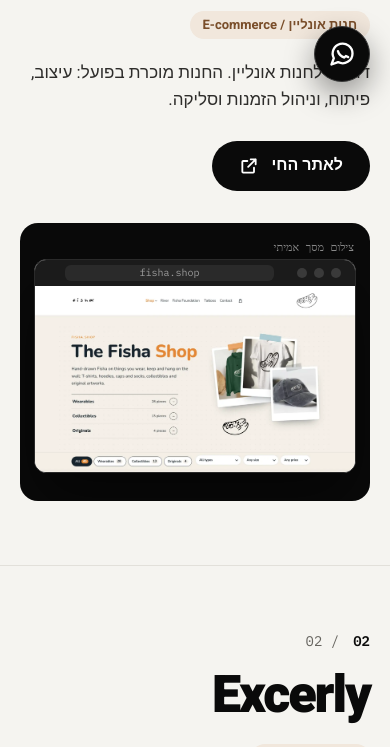
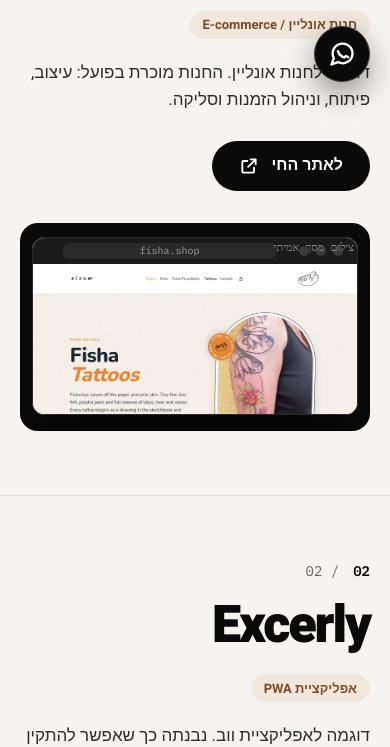
Before and after one commit to shaydadon/sdmarketing, a PHP site: page /projects.php in a window 390 px wide. Shown: the part 742-1489 px from the top of the page. Run offline with PHP 8.4, Linux system fonts and the light colour scheme; some web fonts are replaced.

Commit message:
Show a smaller fisha.shop screenshot on the projects page.
Use the tattoo capture instead of the collectibles shop shot, in a shorter frame. The Excerly block is unchanged.

Co-authored-by: shaydadon <shaydadon@users.noreply.github.com>

```diff
--- a/assets/css/style.css
+++ b/assets/css/style.css
@@ -845,3 +845,13 @@ footer .logo small{color:#9A9893}
   .stage-ex.compact{padding:40px 12px 28px}
   .soon{margin:-12px auto 48px}
 }
+
+/* fisha.shop stage only. Does not apply to the Excerly phone stage. */
+.stage-fisha-slim{padding:22px 22px 26px}
+.stage-fisha-slim .browser{width:min(520px,100%);margin-inline:auto}
+.stage-fisha-slim .browser img{width:100%;height:240px;aspect-ratio:auto;object-fit:cover;object-position:top center}
+@media (max-width:800px){
+  .stage-fisha-slim{padding:14px 12px 16px}
+  .stage-fisha-slim .browser{width:100%}
+  .stage-fisha-slim .browser img{height:150px}
+}
--- a/projects.php
+++ b/projects.php
@@ -52,9 +52,13 @@ require __DIR__ . '/includes/projects-data.php';
         <?php endforeach; ?>
         <p class="stage-cap">צילום מסך אמיתי</p>
       </div>
-    <?php else: ?>
-      <div class="stage stage-one">
-        <?php $shot = $p['shots'][0]; ?>
+    <?php else:
+      $shot = $p['shots'][0];
+      if ($p['slug'] === 'fisha') {
+        $shot = ['src' => 'assets/img/projects/fisha/tattoos-1.webp', 'alt' => 'צילום מסך של החנות fisha.shop', 'w' => 1600, 'h' => 1000, 'chrome' => 'fisha.shop'];
+      }
+    ?>
+      <div class="stage stage-one<?= $p['slug'] === 'fisha' ? ' stage-fisha-slim' : '' ?>">
         <div class="browser">
           <div class="bar"><i></i><i></i><i></i><u><?= e($shot['chrome'] ?? $p['name']) ?></u></div>
           <img src="<?= e($shot['src']) ?>" alt="<?= e($shot['alt']) ?>" width="<?= (int) $shot['w'] ?>" height="<?= (int) $shot['h'] ?>" loading="lazy" decoding="async">
```
